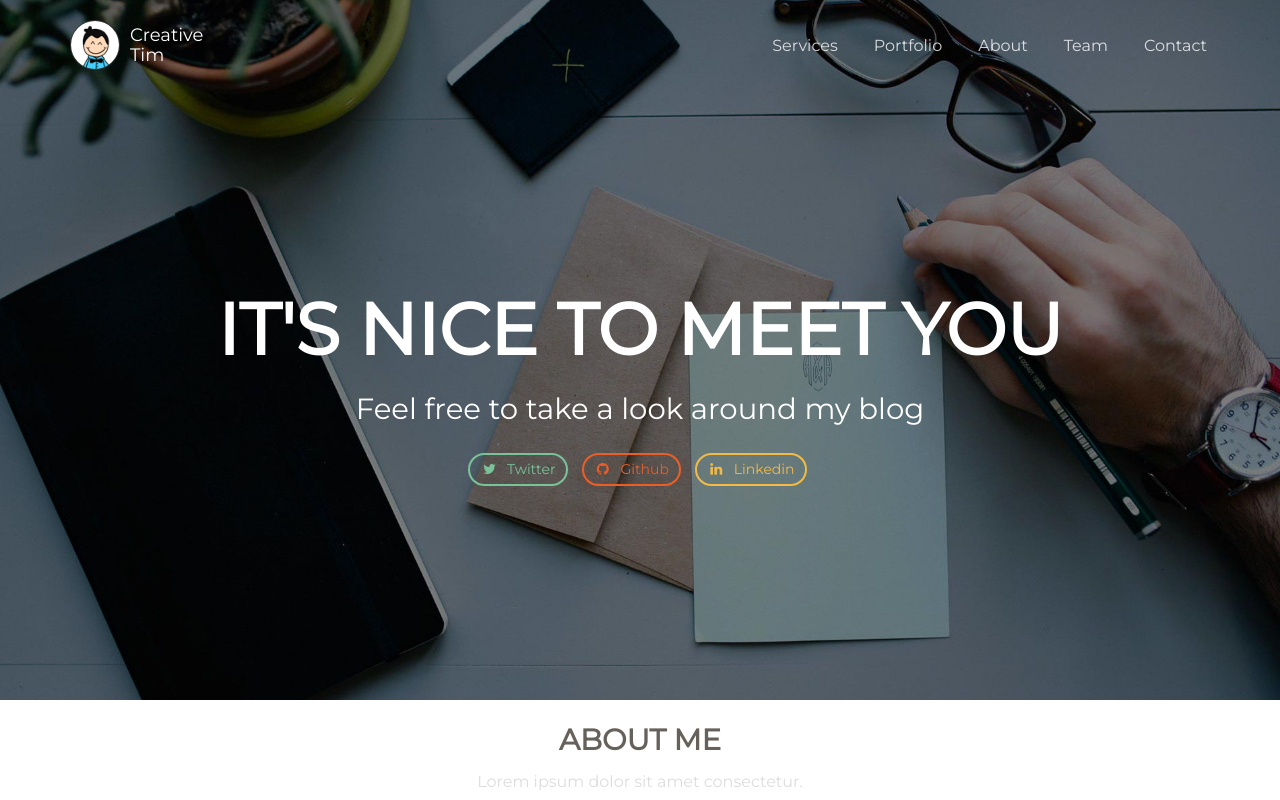
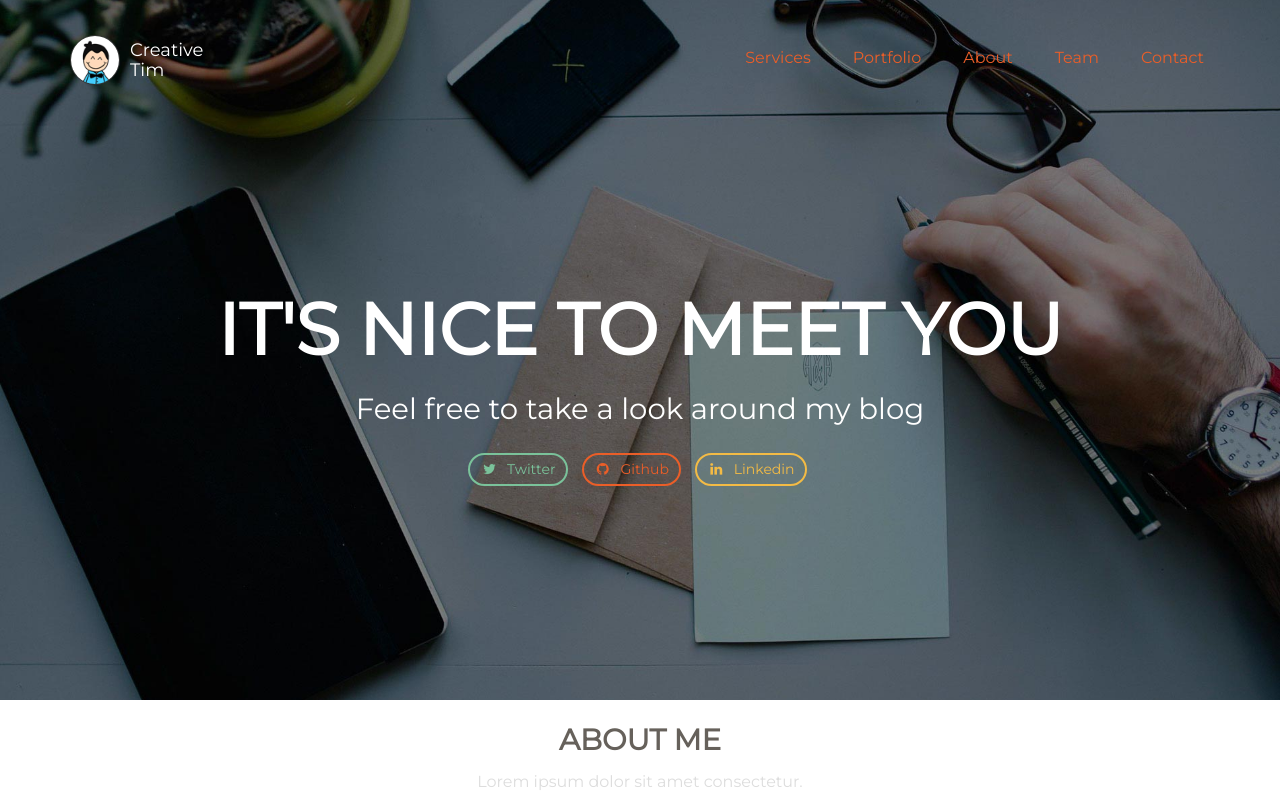
Before and after one commit to alinnural/web-frontend, a plain HTML site: page paper-kit/examples/personal.html in a window 1280 px wide. Shown: the top 800 px of the page. Drawn offline with Linux system fonts and the light colour scheme.

```diff
--- /dev/null
+++ b/paper-kit/assets/js/agency.min.js
@@ -0,0 +1,6 @@
+/*!
+ * Start Bootstrap - Agency v3.3.7+1 (http://startbootstrap.com/template-overviews/agency)
+ * Copyright 2013-2016 Start Bootstrap
+ * Licensed under MIT (https://github.com/BlackrockDigital/startbootstrap/blob/gh-pages/LICENSE)
+ */
+!function(t){"use strict";t("a.page-scroll").bind("click",function(a){var o=t(this);t("html, body").stop().animate({scrollTop:t(o.attr("href")).offset().top-50},1250,"easeInOutExpo"),a.preventDefault()}),t("body").scrollspy({target:".navbar-fixed-top",offset:51}),t(".navbar-collapse ul li a").click(function(){t(".navbar-toggle:visible").click()}),t("#mainNav").affix({offset:{top:100}})}(jQuery);
--- a/paper-kit/examples/personal.html
+++ b/paper-kit/examples/personal.html
@@ -21,8 +21,8 @@
     <link href='http://fonts.googleapis.com/css?family=Open+Sans:400,300' rel='stylesheet' type='text/css'>
 
 </head>
-<body>
-<nav id="mainNav" class="navbar navbar-ct-transparent navbar-fixed-top" role="navigation-demo" id="demo-navbar">
+<body id="page-top" class="index">
+<nav id="mainNav" class="navbar navbar-custom navbar-fixed-top">
   <div class="container">
     <!-- Brand and toggle get grouped for better mobile display -->
     <div class="navbar-header page-scroll">
@@ -51,19 +51,19 @@
 				<a href="#page-top"></a>
 			</li>
 			<li>
-				<a class="page-scroll" href="#services">Services</a>
+				<a class="btn btn-danger btn-simple page-scroll" href="#services">Services</a>
 			</li>
 			<li>
-				<a class="page-scroll" href="#portfolio">Portfolio</a>
+				<a class="btn btn-danger btn-simple page-scroll" href="#portfolio">Portfolio</a>
 			</li>
 			<li>
-				<a class="page-scroll" href="#about">About</a>
+				<a class="btn btn-danger btn-simple page-scroll" href="#about">About</a>
 			</li>
 			<li>
-				<a class="page-scroll" href="#team">Team</a>
+				<a class="btn btn-danger btn-simple page-scroll" href="#team">Team</a>
 			</li>
 			<li>
-				<a class="page-scroll" href="#contact">Contact</a>
+				<a class="btn btn-danger btn-simple page-scroll" href="#contact">Contact</a>
 			</li>
        </ul>
     </div><!-- /.navbar-collapse -->
@@ -449,6 +449,6 @@
 <script src="../assets/js/ct-paper.js"></script>
 
 <!-- Theme JavaScript -->
-<script src="js/agency.min.js"></script>
+<script src="../assets/js/agency.min.js"></script>
 
 </html>
```
